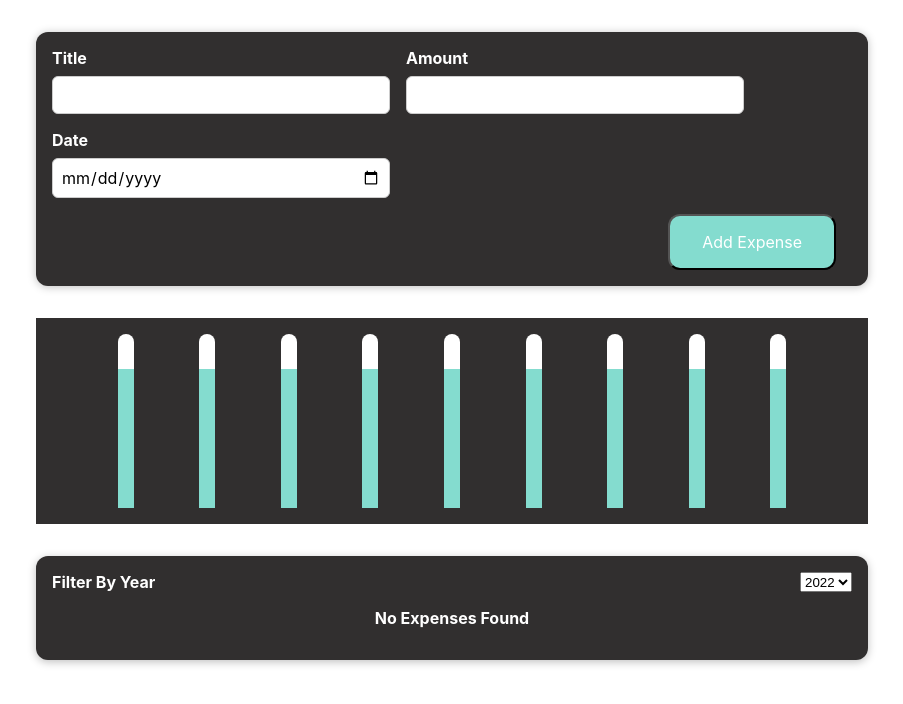
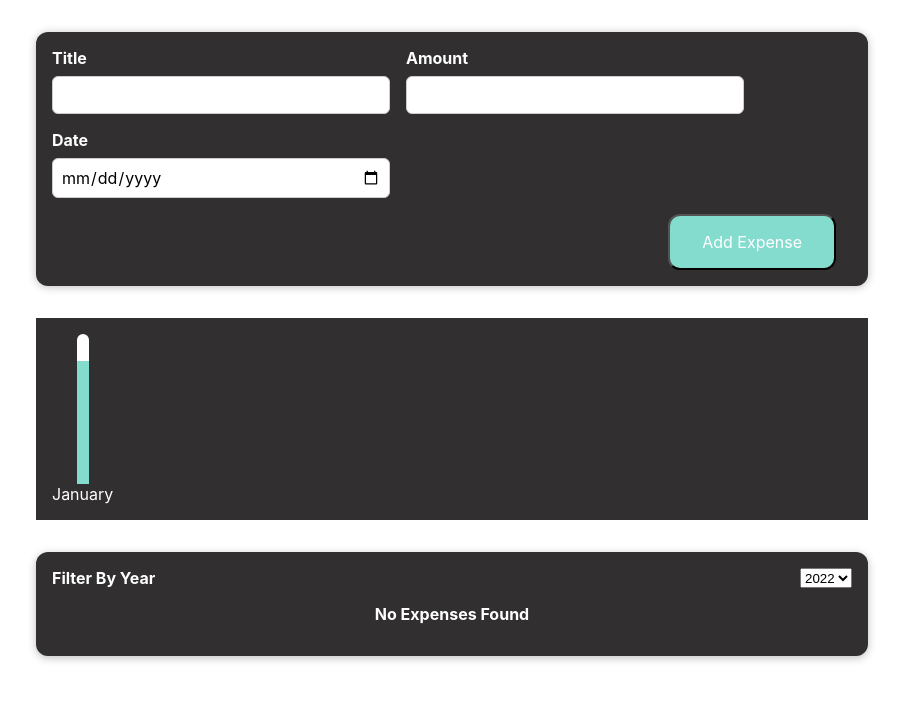
Before and after one commit to naveenkosigi/Expense-Tracker-React-, a React (Create React App) app: page / in a window 1280 px wide. Shown: the top 704 px of the page, without its empty margins (188-1091 px from the left). Built offline with nearby package versions, Linux system fonts and the light colour scheme.

Commit message:
reconstructed the test component for better css

```diff
--- a/src/components/TestComponent.css
+++ b/src/components/TestComponent.css
@@ -1,21 +1,24 @@
+.chart-listview-container{
+    display: flex;
+}
+
 .chart-container{
     display: flex;
-    justify-content: space-evenly;
+    flex-direction: column-reverse;
+    align-items: center;
+    color: white;
 }
 
-.chart{
-    width: 2%;
+.data-container{
+    min-height: 150px;
+    width: 20%;
     background-color: white;
-    border-radius: 21px;
-    min-height: 174px;
+    border-radius: 10px;
     display: flex;
     flex-direction: column-reverse;
-
 }
 
 .data-filler{
-    display: inline-block;
-    height: 80%;
-    width: 100%;
     background-color: #84DCCF;
+    height: 82%;
 }
--- a/src/components/TestComponent.js
+++ b/src/components/TestComponent.js
@@ -2,29 +2,12 @@ import './TestComponent.css';
 
 export const Test = () => {
     return(
-        <div className="expenses-container chart-container">
-            <div className="chart">
-                <span className="data-filler"/>
-            </div>
-            <div className="chart">
-                <span className="data-filler"/>
-            </div>
-            <div className="chart">
-                <span className="data-filler"/>
-            </div>
-            <div className="chart">
-                <span className="data-filler"/>
-            </div>
-            <div className="chart">
-                <span className="data-filler"/>
-            </div><div className="chart">
-                <span className="data-filler"/>
-            </div><div className="chart">
-                <span className="data-filler"/>
-            </div><div className="chart">
-                <span className="data-filler"/>
-            </div><div className="chart">
-                <span className="data-filler"/>
+        <div className='chart-listview-container expenses-container'>
+            <div className='chart-container'>
+                <span className='chart-label'>January</span>
+                <div className='data-container'>
+                    <span className='data-filler' />
+                </div>
             </div>
         </div>
     );
```
